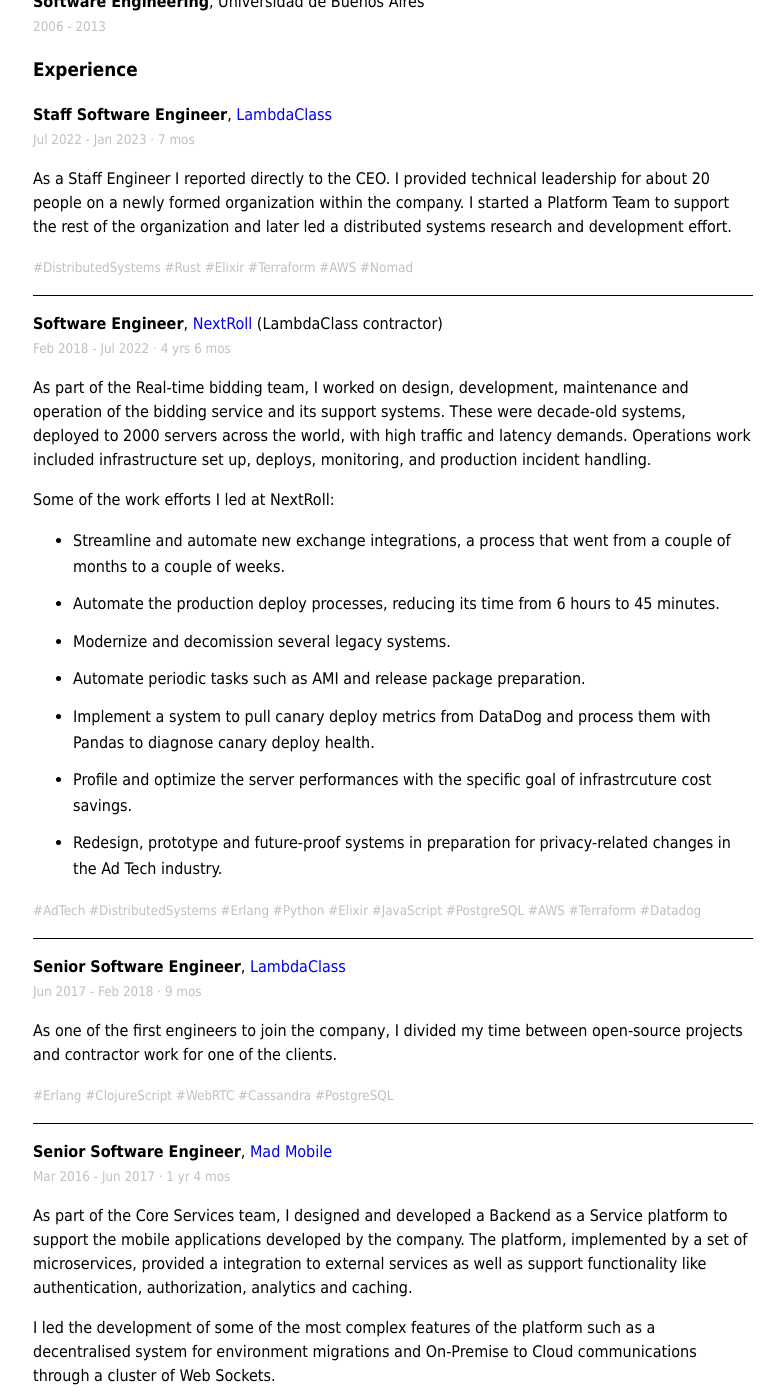
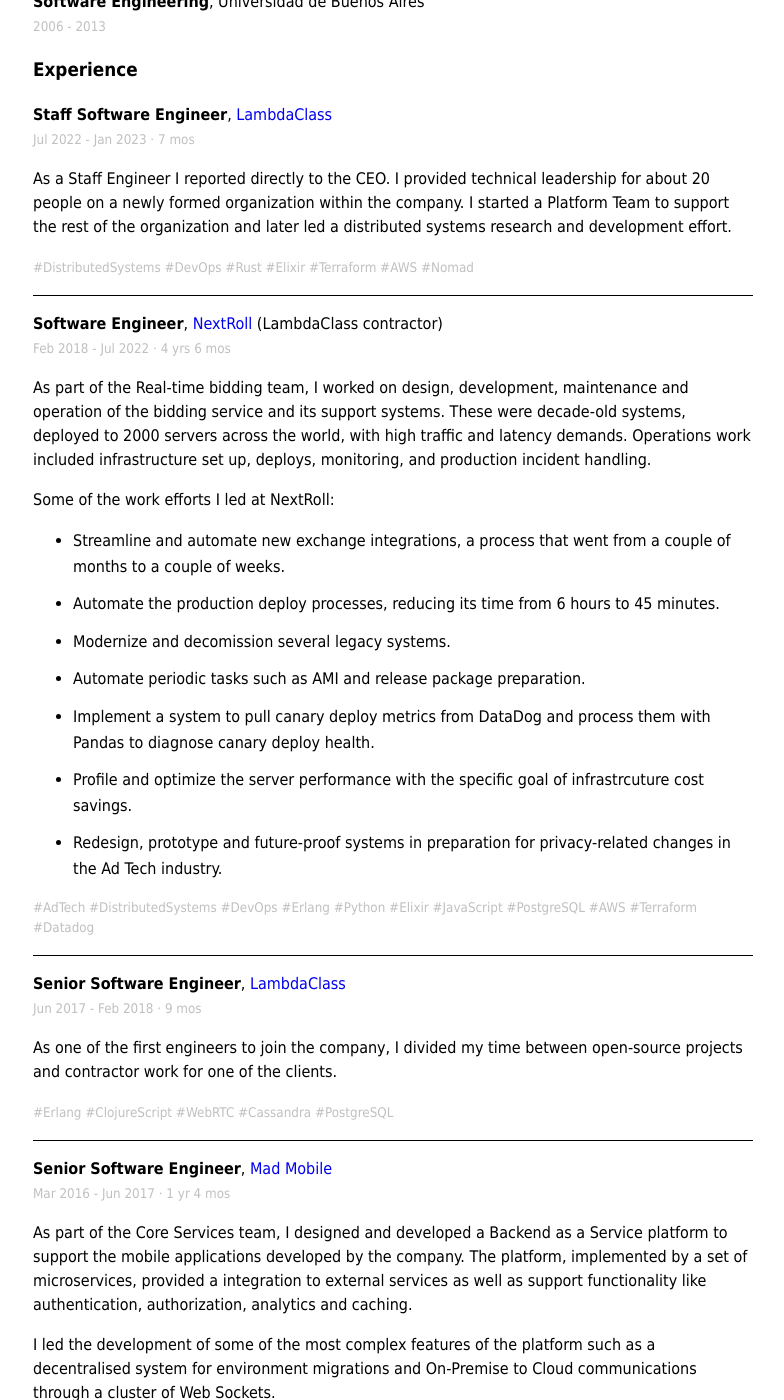
Before and after one commit to facundoolano/olano.dev, a Jekyll site: the page built from resume.md, in a window 1280 px wide and 1400 px high, scrolled down 672 px. Shown: the whole window, without its empty margins (247-1031 px from the left). Built offline with Jekyll 4.4.1, drawn with Linux system fonts in a browser that asks for light colours.

Commit message:
tweak resume

```diff
--- a/_data/work.yml
+++ b/_data/work.yml
@@ -1,14 +1,14 @@
 - date: Jul 2022 - Jan 2023 · 7 mos
   title: Staff Software Engineer
   org: "[LambdaClass](https://lambdaclass.com/)"
-  tech: Distributed Systems, Rust, Elixir, Terraform, AWS, Nomad
+  tech: Distributed Systems, DevOps, Rust, Elixir, Terraform, AWS, Nomad
   description: >
     As a Staff Engineer I reported directly to the CEO. I provided technical leadership for about 20 people on a newly formed organization within the company.
     I started a Platform Team to support the rest of the organization and later led a distributed systems research and development effort.
 - date: Feb 2018 - Jul 2022 · 4 yrs 6 mos
   title: Software Engineer
   org: "[NextRoll](https://www.nextroll.com/) (LambdaClass contractor)"
-  tech: AdTech, Distributed Systems, Erlang, Python, Elixir, JavaScript, PostgreSQL, AWS, Terraform, Datadog
+  tech: AdTech, Distributed Systems, DevOps, Erlang, Python, Elixir, JavaScript, PostgreSQL, AWS, Terraform, Datadog
   description: >
      As part of the Real-time bidding team, I worked on design, development, maintenance and operation of the bidding service and its support systems.
      These were decade-old systems, deployed to 2000 servers across the world, with high traffic and latency demands.
@@ -21,7 +21,7 @@
        - Modernize and decomission several legacy systems.
        - Automate periodic tasks such as AMI and release package preparation.
        - Implement a system to pull canary deploy metrics from DataDog and process them with Pandas to diagnose canary deploy health.
-       - Profile and optimize the server performances with the specific goal of infrastrcuture cost savings.
+       - Profile and optimize the server performance with the specific goal of infrastrcuture cost savings.
        - Redesign, prototype and future-proof systems in preparation for privacy-related changes in the Ad Tech industry.
 - date: Jun 2017 - Feb 2018 · 9 mos
   title: Senior Software Engineer
```
